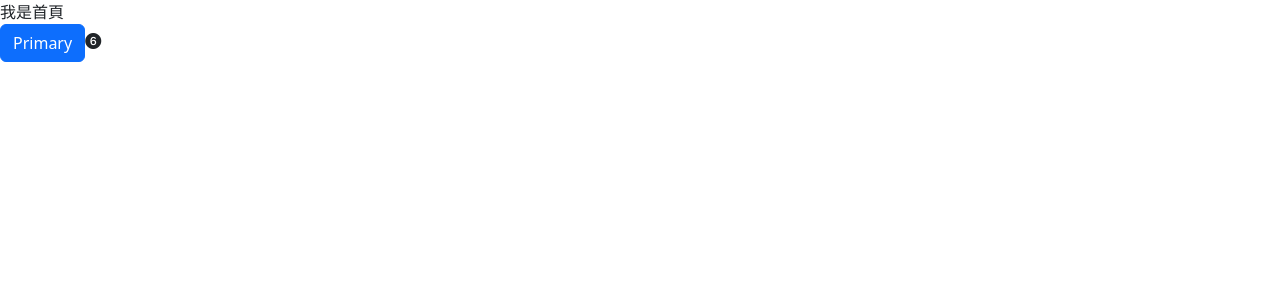
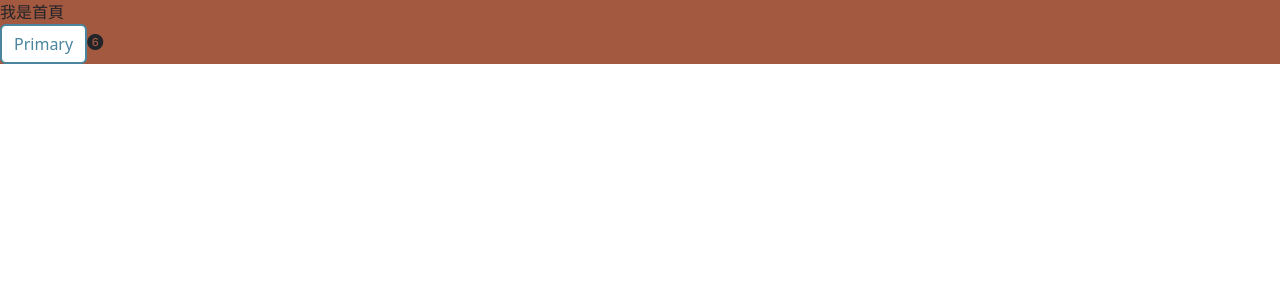
Before and after one commit to dizzydog-rgb/chill-around-project-REACT, a React (Vite) app: page / in a window 1280 px wide. Shown: the top 300 px of the page. Built offline with nearby package versions, Linux system fonts and the light colour scheme.

Commit message:
更新 variables.scss

```diff
--- a/src/App.jsx
+++ b/src/App.jsx
@@ -1,3 +1,5 @@
+import "./App.scss";
+
 function App() {
   return (
     <>
--- /dev/null
+++ b/src/App.scss
@@ -0,0 +1,10 @@
+@import "./styles/variables.scss";
+
+div {
+  background-color: $danger;
+}
+.btn {
+  color: $primary;
+  background-color: white;
+  border: 2px solid $primary;
+}
--- a/src/main.jsx
+++ b/src/main.jsx
@@ -1,5 +1,6 @@
 import { StrictMode } from "react";
 import { createRoot } from "react-dom/client";
+
 import "./styles/global.scss";
 import "../node_modules/bootstrap/js/index.esm.js";
 import App from "./App.jsx";
--- /dev/null
+++ b/src/styles/variables.scss
@@ -0,0 +1,4 @@
+$primary: #4a859f;
+$secondary: #e2ad25;
+$success: #5d623b;
+$danger: #a35840;
```
